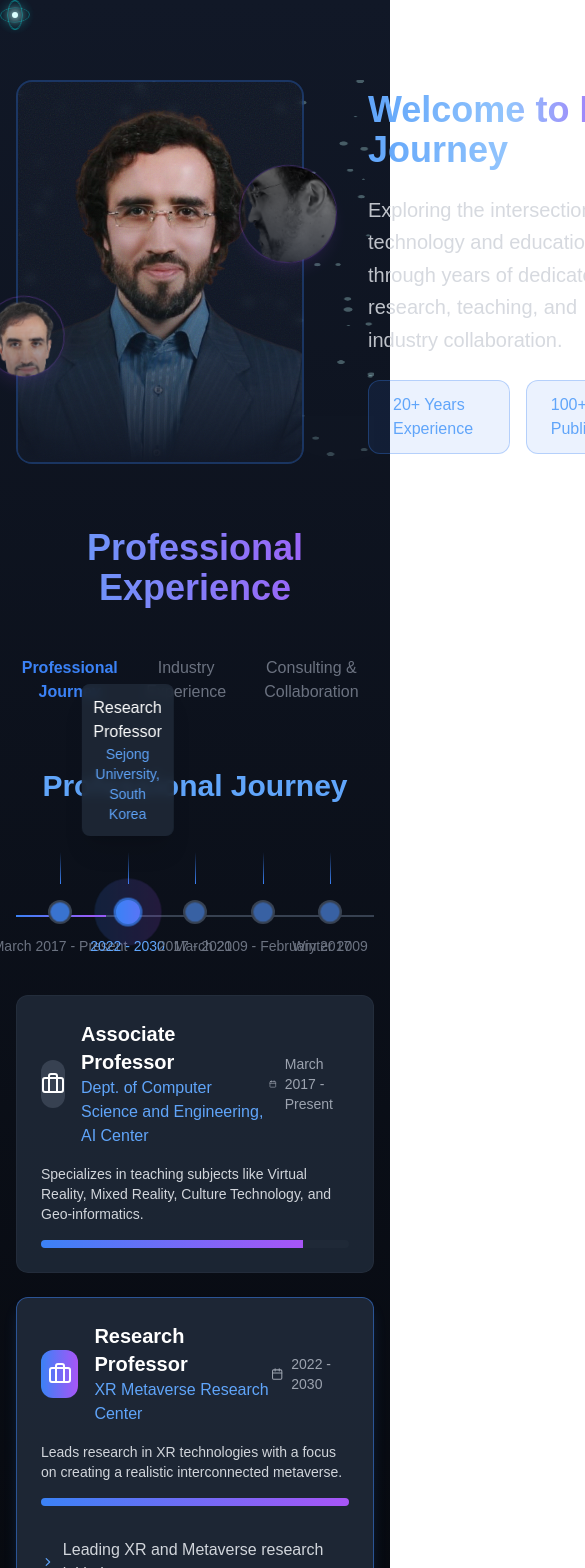
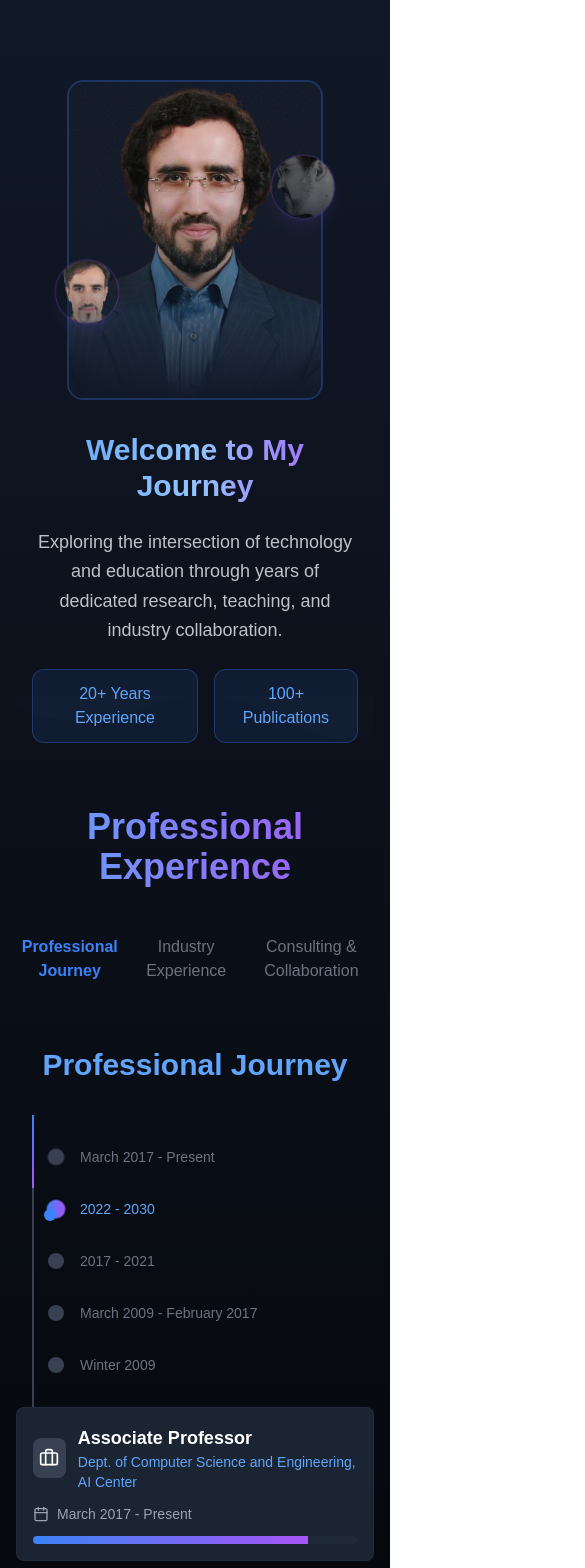
Before and after one commit to azizbekdevuz/dr-niaraki-website, a Next.js app: page /experience in a window 390 px wide. Shown: the top 1568 px of the page, 585 px wide, since content can reach past the window. Built offline with nearby package versions, Linux system fonts and the light colour scheme.

Commit message:
Added mobile responsiveness for /experience page

```diff
--- a/src/components/HeroExperience.tsx
+++ b/src/components/HeroExperience.tsx
@@ -2,6 +2,54 @@ import React, { useState, useEffect, useRef } from 'react';
 import Image from 'next/image';
 import { motion, useAnimation, useReducedMotion, AnimatePresence } from 'framer-motion';
 import { useInView } from 'react-intersection-observer';
+
+interface DeviceInfo {
+  isMobile: boolean;
+  isTablet: boolean;
+  isDesktop: boolean;
+  deviceType: 'mobile' | 'tablet' | 'desktop';
+}
+
+const useDeviceDetect = (): DeviceInfo => {
+  const [deviceInfo, setDeviceInfo] = useState<DeviceInfo>({
+    isMobile: false,
+    isTablet: false,
+    isDesktop: true,
+    deviceType: 'desktop'
+  });
+
+  useEffect(() => {
+    const handleResize = () => {
+      const width = window.innerWidth;
+
+      const getDeviceType = (width: number): 'mobile' | 'tablet' | 'desktop' => {
+        if (width < 768) return 'mobile';
+        if (width < 1024) return 'tablet';
+        return 'desktop';
+      };
+
+      const newDeviceInfo: DeviceInfo = {
+        isMobile: width < 768,
+        isTablet: width >= 768 && width < 1024,
+        isDesktop: width >= 1024,
+        deviceType: getDeviceType(width)
+      };
+
+      setDeviceInfo(newDeviceInfo);
+    };
+
+    // Initial check
+    handleResize();
+
+    // Add event listener
+    window.addEventListener('resize', handleResize);
+
+    // Cleanup
+    return () => window.removeEventListener('resize', handleResize);
+  }, []);
+
+  return deviceInfo;
+};
 
 // Noise Filter Component
 const NoiseFilter = () => (
@@ -77,31 +125,6 @@ const ParticleEffect: React.FC = () => {
   return <canvas ref={canvasRef} className="absolute inset-0 w-full h-full pointer-events-none" />;
 };
 
-// Scroll Progress Component
-const ScrollProgress = () => {
-  const [scrollProgress, setScrollProgress] = useState(0);
-
-  useEffect(() => {
-    const handleScroll = () => {
-      const totalScroll = document.documentElement.scrollHeight - window.innerHeight;
-      const currentProgress = (window.pageYOffset / totalScroll) * 100;
-      setScrollProgress(currentProgress);
-    };
-
-    window.addEventListener('scroll', handleScroll);
-    return () => window.removeEventListener('scroll', handleScroll);
-  }, []);
-
-  return (
-    <div className="fixed top-0 left-0 w-full h-1 bg-gray-800 z-50">
-      <motion.div
-        className="h-full bg-gradient-to-r from-blue-500 to-purple-500"
-        style={{ width: `${scrollProgress}%` }}
-      />
-    </div>
-  );
-};
-
 // Stat Card Component
 interface StatCardProps {
   title: string;
@@ -149,42 +172,42 @@ interface FloatingImageProps {
   src: string;
   position: string;
   delay: number;
-  showStats: string;
+  showStats?: string;
 }
 
 // Floating Image Component
 const FloatingImage: React.FC<FloatingImageProps> = ({ src, position, delay, showStats }) => {
   const [isHovered, setIsHovered] = useState(false);
+  const device = useDeviceDetect();
 
   return (
     <motion.div
-      className={`absolute ${position} rounded-full overflow-hidden border border-purple-500/30 shadow-lg shadow-purple-500/10 cursor-pointer`}
+      className={`absolute ${position} rounded-full overflow-hidden border border-purple-500/30 shadow-lg shadow-purple-500/10 ${device.isMobile ? '' : 'cursor-pointer'}`}
       animate={{
-        y: [0, position.includes("top") ? -10 : 10, 0],
-        rotate: [0, position.includes("right") ? 5 : -5, 0],
-        scale: [1, 1.02, 1]
+        y: [0, position.includes("top") ? -5 : 5, 0],
+        rotate: [0, position.includes("right") ? 3 : -3, 0],
+        scale: [1, 1.01, 1]
       }}
       transition={{
-        duration: 4,
+        duration: device.isMobile ? 3 : 4,
         repeat: Infinity,
         ease: "easeInOut",
         delay
       }}
-      onHoverStart={() => setIsHovered(true)}
-      onHoverEnd={() => setIsHovered(false)}
+      onHoverStart={() => !device.isMobile && setIsHovered(true)}
+      onHoverEnd={() => !device.isMobile && setIsHovered(false)}
     >
       <Image
         src={src}
         alt="Professor Gesture"
-        layout="responsive"
-        width={100}
-        height={100}
-        className="object-cover"
+        layout="fill"
+        objectFit="cover"
       />
       <div className="absolute inset-0 bg-gradient-to-t from-gray-900/50 to-transparent" />
 
+      {/* Only show hover stats on tablet and desktop */}
       <AnimatePresence>
-        {isHovered && (
+        {isHovered && showStats && !device.isMobile && (
           <motion.div
             initial={{ opacity: 0, y: 10 }}
             animate={{ opacity: 1, y: 0 }}
@@ -198,11 +221,11 @@ const FloatingImage: React.FC<FloatingImageProps> = ({ src, position, delay, sho
     </motion.div>
   );
 };
-
 // Hero Section Component
 export const HeroExperience: React.FC = () => {
   const prefersReducedMotion = useReducedMotion();
   const controls = useAnimation();
+  const device = useDeviceDetect();
   const [ref, inView] = useInView({
     threshold: 0.1,
     triggerOnce: true
@@ -214,12 +237,42 @@ export const HeroExperience: React.FC = () => {
     }
   }, [controls, inView]);
 
+  // Device-specific image positioning and sizing
+  const getImageStyles = () => {
+    if (device.isMobile) {
+      return {
+        mainImage: 'w-64 h-80',
+        secondary1Position: '-right-3 top-1/4 w-16 h-16',
+        secondary2Position: '-left-3 bottom-1/4 w-16 h-16',
+        containerStyles: 'mb-8 mx-auto px-4',
+      };
+    } else if (device.isTablet) {
+      return {
+        mainImage: 'w-68 h-88',
+        secondary1Position: '-right-5 top-1/4 w-20 h-20',
+        secondary2Position: '-left-5 bottom-1/4 w-20 h-20',
+        containerStyles: '',
+      };
+    } else {
+      return {
+        mainImage: 'w-72 h-96',
+        secondary1Position: '-right-8 top-1/4 w-24 h-24',
+        secondary2Position: '-left-8 bottom-1/4 w-20 h-20',
+        containerStyles: '',
+      };
+    }
+  };
+
+  const imageStyles = getImageStyles();
+
   return (
     <div ref={ref} className="relative w-full mb-16">
-      {/* Particle Effect with proper z-index */}
-      <div className="absolute inset-0 z-0">
-        {!prefersReducedMotion && <ParticleEffect />}
-      </div>
+      {/* Particle Effect only for desktop */}
+      {!prefersReducedMotion && device.isDesktop && (
+        <div className="absolute inset-0 z-0">
+          <ParticleEffect />
+        </div>
+      )}
       <NoiseFilter />
 
       {/* Wave Divider */}
@@ -231,29 +284,33 @@ export const HeroExperience: React.FC = () => {
           />
         </svg>
       </div>
-      <div className="relative z-10 flex items-center justify-between max-w-7xl mx-auto">
+
+      {/* Main Content */}
+      <div className={`relative z-10 flex ${device.isMobile ? 'flex-col' : 'items-center justify-between'} max-w-7xl mx-auto`}>
         {/* Left side - Professor Image */}
         <motion.div
-          initial={{ opacity: 0, x: -50 }}
+          initial={{ opacity: 0, x: device.isMobile ? 0 : -50, y: device.isMobile ? -50 : 0 }}
           animate={controls}
           variants={{
-            visible: { opacity: 1, x: 0 }
+            visible: { opacity: 1, x: 0, y: 0 }
           }}
-          className="relative group cursor-pointer"
+          className={`relative group cursor-pointer ${imageStyles.containerStyles}`}
         >
-          <div className="relative w-72 h-96">
+          <div className={`relative ${imageStyles.mainImage}`}>
+            {/* Gradient border effect */}
             <div className="absolute -inset-0.5 bg-gradient-to-r from-blue-500 to-purple-500 rounded-2xl opacity-0 group-hover:opacity-20 transition-opacity duration-300" />
+
+            {/* Main image container */}
             <motion.div
               className="absolute inset-0 rounded-2xl overflow-hidden border-2 border-blue-500/30 backdrop-blur-sm bg-gray-900/40"
-              whileHover={{ scale: 1.02 }}
+              whileHover={{ scale: device.isDesktop ? 1.02 : 1 }}
             >
               <Image
                 src="/assets/images/profimage.webp"
                 alt="Professor"
-                layout="responsive"
-                width={285}
-                height={381}
-                className="object-cover transition-opacity duration-300"
+                layout="fill"
+                objectFit="cover"
+                className="transition-opacity duration-300"
                 loading="lazy"
               />
               <div className="absolute inset-0 bg-gradient-to-t from-gray-900 via-gray-900/20 to-transparent" />
@@ -266,37 +323,39 @@ export const HeroExperience: React.FC = () => {
               />
             </motion.div>
 
+            {/* Secondary Images - Now shown on all devices */}
             <FloatingImage
               src="/assets/images/secondary1.webp"
-              position="-right-8 top-1/4 w-24 h-24"
+              position={imageStyles.secondary1Position}
               delay={0}
-              showStats="Research Focus: XR Technologies & Spatial Computing"
+              showStats={device.isMobile ? undefined : "Research Focus: XR Technologies & Spatial Computing"}
             />
 
             <FloatingImage
               src="/assets/images/secondary2.webp"
-              position="-left-8 bottom-1/4 w-20 h-20"
+              position={imageStyles.secondary2Position}
               delay={0.5}
-              showStats="Teaching: Advanced Computer Science & VR/AR Development"
+              showStats={device.isMobile ? undefined : "Teaching: Advanced Computer Science & VR/AR Development"}
             />
           </div>
         </motion.div>
 
+        {/* Right side content */}
         <motion.div
-          className="flex-1 ml-16 space-y-6"
-          initial={{ opacity: 0, x: 50 }}
+          className={`flex-1 ${device.isMobile ? 'text-center px-4' : 'ml-16'} space-y-6`}
+          initial={{ opacity: 0, x: device.isMobile ? 0 : 50, y: device.isMobile ? 50 : 0 }}
           animate={controls}
           variants={{
-            visible: { opacity: 1, x: 0 }
+            visible: { opacity: 1, x: 0, y: 0 }
           }}
         >
-          <h2 className="text-4xl font-bold bg-clip-text text-transparent bg-gradient-to-r from-blue-400 via-blue-300 to-purple-500">
+          <h2 className={`${device.isMobile ? 'text-3xl' : 'text-4xl'} font-bold bg-clip-text text-transparent bg-gradient-to-r from-blue-400 via-blue-300 to-purple-500`}>
             Welcome to My Journey
           </h2>
-          <p className="text-xl text-gray-300/90 leading-relaxed font-light">
+          <p className={`${device.isMobile ? 'text-lg' : 'text-xl'} text-gray-300/90 leading-relaxed font-light`}>
             Exploring the intersection of technology and education through years of dedicated research, teaching, and industry collaboration.
           </p>
-          <div className="flex space-x-4">
+          <div className={`flex ${device.isMobile ? 'justify-center' : ''} space-x-4`}>
             <StatCard title="Years Experience" value="20" />
             <StatCard title="Publications" value="100" />
           </div>
--- a/src/pages/experience.tsx
+++ b/src/pages/experience.tsx
@@ -6,6 +6,54 @@ import { HeroExperience } from '../components/HeroExperience';
 import { Dispatch, SetStateAction } from 'react';
 
 const RotatingAtomCursor = dynamic(() => import('../components/RotatingAtomCursor'), { ssr: false });
+
+interface DeviceInfo {
+  isMobile: boolean;
+  isTablet: boolean;
+  isDesktop: boolean;
+  deviceType: 'mobile' | 'tablet' | 'desktop';
+}
+
+const useDeviceDetect = (): DeviceInfo => {
+  const [deviceInfo, setDeviceInfo] = useState<DeviceInfo>({
+    isMobile: false,
+    isTablet: false,
+    isDesktop: true,
+    deviceType: 'desktop'
+  });
+
+  useEffect(() => {
+    const handleResize = () => {
+      const width = window.innerWidth;
+
+      const getDeviceType = (width: number): 'mobile' | 'tablet' | 'desktop' => {
+        if (width < 768) return 'mobile';
+        if (width < 1024) return 'tablet';
+        return 'desktop';
+      };
+
+      const newDeviceInfo: DeviceInfo = {
+        isMobile: width < 768,
+        isTablet: width >= 768 && width < 1024,
+        isDesktop: width >= 1024,
+        deviceType: getDeviceType(width)
+      };
+
+      setDeviceInfo(newDeviceInfo);
+    };
+
+    // Initial check
+    handleResize();
+
+    // Add event listener
+    window.addEventListener('resize', handleResize);
+
+    // Cleanup
+    return () => window.removeEventListener('resize', handleResize);
+  }, []);
+
+  return deviceInfo;
+};
 
 interface ExperienceData {
   title?: string;
@@ -325,6 +373,101 @@ interface AdvancedTimelineProps {
 }
 
 const AdvancedTimeline: React.FC<AdvancedTimelineProps> = ({ activeIndex, setActiveIndex, data }) => {
+  const device = useDeviceDetect();
+
+  if (device.isMobile || device.isTablet) {
+    return (
+      <div className="relative w-full py-8 md:py-12">
+        {/* Mobile/Tablet Timeline Bar */}
+        <div className="absolute left-4 top-0 bottom-0 w-0.5 bg-gray-700">
+          <motion.div
+            className="absolute top-0 w-full bg-gradient-to-b from-blue-500 to-purple-500"
+            style={{
+              height: `${(activeIndex / (data.length - 1)) * 100}%`
+            }}
+            transition={{ duration: 0.5 }}
+          />
+        </div>
+
+        {/* Vertical Timeline Points */}
+        <div className="relative pl-8 space-y-8 md:space-y-12">
+          {data.map((exp, idx) => (
+            <motion.div
+              key={idx}
+              className="relative"
+              initial={{ scale: 0.9, opacity: 0 }}
+              animate={{ scale: 1, opacity: 1 }}
+              transition={{ delay: idx * 0.1 }}
+            >
+              {/* Connection Line */}
+              <motion.div
+                className="absolute left-0 top-1/2 w-8 h-px bg-gradient-to-r from-blue-500/50 to-blue-500"
+                initial={{ scaleX: 0 }}
+                animate={{ scaleX: 1 }}
+                transition={{ delay: idx * 0.1 + 0.2 }}
+              />
+
+              {/* Timeline Point with Year */}
+              <motion.button
+                className="relative group flex items-center"
+                onClick={() => setActiveIndex(idx)}
+                whileHover={{ x: 4 }}
+                transition={{ type: "spring", stiffness: 300, damping: 20 }}
+              >
+                {/* Point Circle */}
+                <motion.div
+                  className={`w-4 h-4 md:w-5 md:h-5 rounded-full flex items-center justify-center
+                    ${idx === activeIndex
+                      ? 'bg-gradient-to-r from-blue-500 to-purple-500'
+                      : 'bg-gray-700 hover:bg-gray-600'
+                    }`}
+                  animate={{
+                    scale: idx === activeIndex ? [1, 1.2, 1] : 1
+                  }}
+                  transition={{ duration: 1.5, repeat: Infinity }}
+                />
+
+                {/* Year Label - Now Beside Point */}
+                <motion.div
+                  className={`ml-4 text-sm md:text-base font-medium
+                    ${idx === activeIndex ? 'text-blue-400' : 'text-gray-500'}`}
+                  initial={{ opacity: 0, x: -10 }}
+                  animate={{ opacity: 1, x: 0 }}
+                  transition={{ delay: idx * 0.1 + 0.3 }}
+                >
+                  {exp.period}
+                </motion.div>
+
+                {/* Mobile Info Preview */}
+                {idx === activeIndex && (
+                  <motion.div
+                    initial={{ opacity: 0, y: 10 }}
+                    animate={{ opacity: 1, y: 0 }}
+                    exit={{ opacity: 0, y: 10 }}
+                    className="ml-4 text-sm text-blue-400 hidden md:block"
+                  >
+                    {exp.role}
+                  </motion.div>
+                )}
+              </motion.button>
+
+              {/* Progress Indicator - Simplified for Mobile */}
+              {idx === activeIndex && (
+                <motion.div
+                  className="absolute left-[-4px] top-1/2 transform -translate-y-1/2"
+                  initial={{ scale: 0 }}
+                  animate={{ scale: 1 }}
+                >
+                  <div className="w-3 h-3 rounded-full bg-blue-500" />
+                </motion.div>
+              )}
+            </motion.div>
+          ))}
+        </div>
+      </div>
+    );
+  }
+
     return (
       <div className="relative w-full py-16">
         {/* Timeline Bar */}
@@ -483,14 +626,81 @@ interface ExperienceCardProps {
   onClick: () => void;
 }
 
-interface ExperienceCardProps {
-  data: ExperienceData;
-  index: number;
-  isActive: boolean;
-  onClick: () => void;
-}
+const ExperienceCard: React.FC<ExperienceCardProps> = ({ data, index, isActive, onClick }) => {
+  const device = useDeviceDetect();
 
-const ExperienceCard: React.FC<ExperienceCardProps> = ({ data, index, isActive, onClick }) => (
+  const mobileCard = (
+    <motion.div
+      className={`relative ${isActive ? 'z-10' : 'z-0'}`}
+      initial={{ opacity: 0, y: 20 }}
+      animate={{ opacity: 1, y: 0 }}
+      transition={{ delay: index * 0.2 }}
+    >
+      <motion.div
+        className={`p-4 md:p-5 rounded-lg border transition-all duration-300 ${
+          isActive
+            ? 'bg-gray-800/95 border-blue-500/50 shadow-lg shadow-blue-500/20'
+            : 'bg-gray-800/90 border-gray-700/30'
+        }`}
+        whileHover={{ scale: 1.01 }}
+        onClick={onClick}
+      >
+        <div className="flex flex-col space-y-3">
+          {/* Header */}
+          <div className="flex items-start justify-between">
+            <div className="flex items-center space-x-3">
+              <motion.div
+                className={`w-10 h-10 md:w-12 md:h-12 rounded-lg flex items-center justify-center ${
+                  isActive ? 'bg-gradient-to-r from-blue-500 to-purple-500' : 'bg-gray-700'
+                }`}
+              >
+                <Briefcase className="w-5 h-5 md:w-6 md:h-6 text-white" />
+              </motion.div>
+              <div>
+                <h3 className="text-lg md:text-xl font-bold text-white">{data.title || data.role}</h3>
+                <p className="text-sm text-blue-400">{data.institution}</p>
+              </div>
+            </div>
+          </div>
+
+          {/* Period - Moved below header */}
+          <div className="flex items-center space-x-2 text-gray-400 text-sm">
+            <Calendar className="w-4 h-4" />
+            <span>{data.period}</span>
+          </div>
+
+          {/* Progress Bar */}
+          <ProgressBar progress={data.progressPercentage ?? 0} />
+
+          {/* Expandable Content */}
+          <AnimatePresence>
+            {isActive && (
+              <motion.div
+                initial={{ height: 0, opacity: 0 }}
+                animate={{ height: 'auto', opacity: 1 }}
+                exit={{ height: 0, opacity: 0 }}
+                className="space-y-2 pt-3"
+              >
+                {data.highlights?.map((highlight, idx) => (
+                  <motion.div
+                    key={idx}
+                    initial={{ x: -10, opacity: 0 }}
+                    animate={{ x: 0, opacity: 1 }}
+                    transition={{ delay: idx * 0.1 }}
+                    className="flex items-start space-x-2"
+                  >
+                    <ChevronRight className="w-4 h-4 text-blue-400 mt-1 flex-shrink-0" />
+                    <span className="text-sm text-gray-300">{highlight}</span>
+                  </motion.div>
+                ))}
+              </motion.div>
+            )}
+          </AnimatePresence>
+        </div>
+      </motion.div>
+    </motion.div>
+  );
+  return device.isDesktop ? (
     <motion.div
       className={`relative ${isActive ? 'z-10' : 'z-0'}`}
       initial={{ opacity: 0, y: 50 }}
@@ -565,13 +775,15 @@ const ExperienceCard: React.FC<ExperienceCardProps> = ({ data, index, isActive,
         </div>
       </motion.div>
     </motion.div>
-  );
+  ) : mobileCard;
+};
 
   export default function Experience() {
     const [activeIndex, setActiveIndex] = useState(0);
     const [activeIndustryIndex, setActiveIndustryIndex] = useState(0);
     const [activeConsultingIndex, setActiveConsultingIndex] = useState(0);
     const [activeSection, setActiveSection] = useState(0);
+    const device = useDeviceDetect();
 
     useEffect(() => {
       const interval = setInterval(() => {
@@ -665,7 +877,7 @@ const ExperienceCard: React.FC<ExperienceCardProps> = ({ data, index, isActive,
               )}
             </AnimatePresence>
           </div>
-          {<RotatingAtomCursor />}
+          {device.isDesktop && <RotatingAtomCursor />}
         </div>
       );
     }
```
